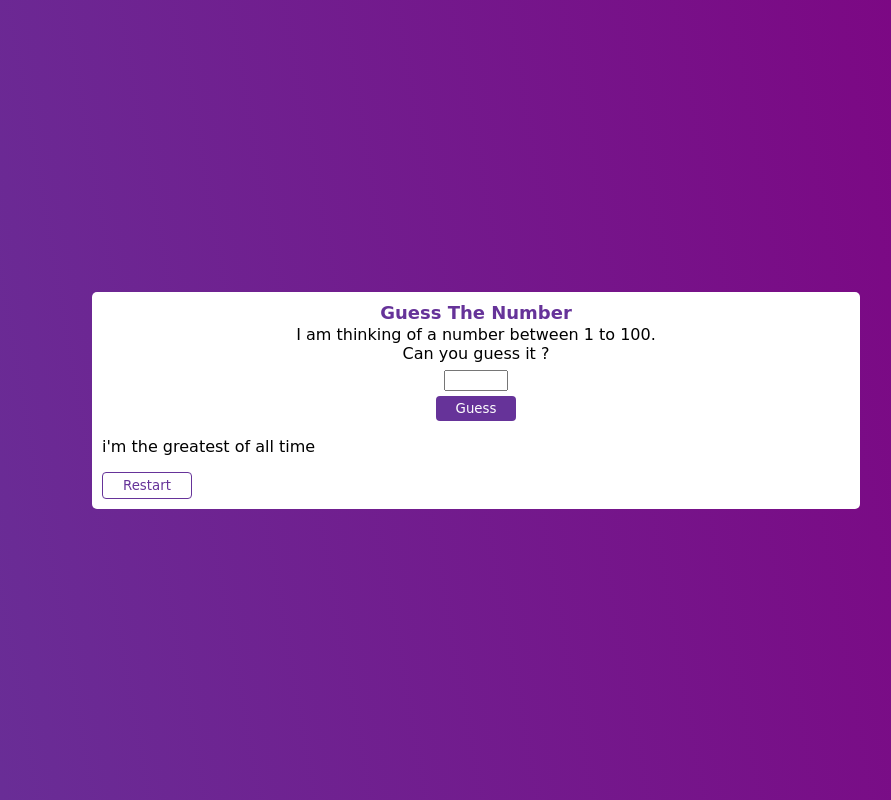
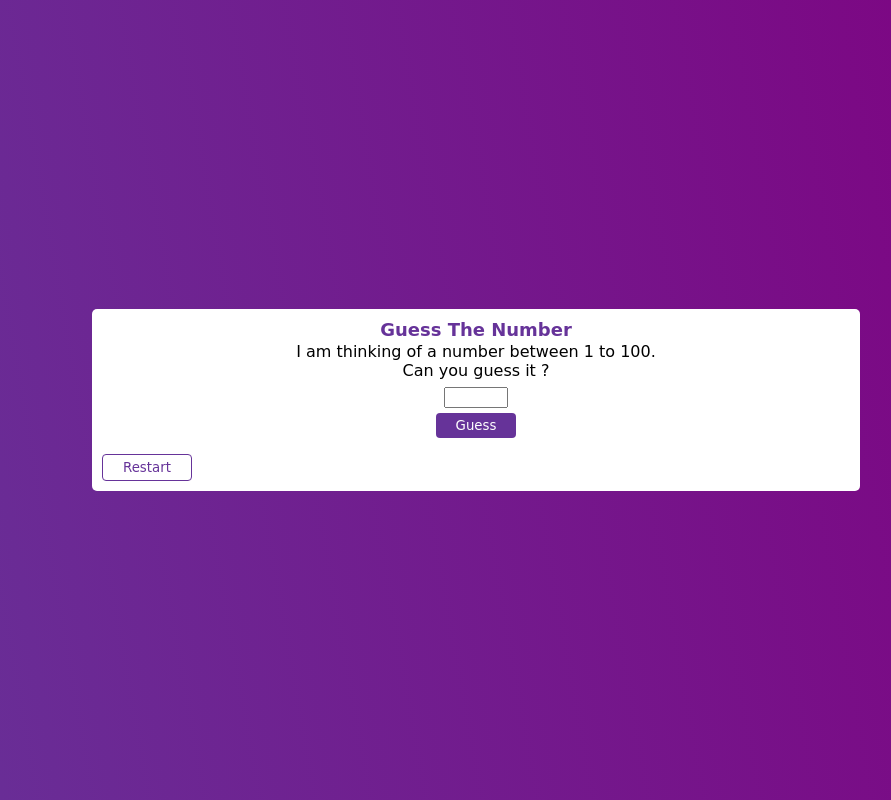
Before and after one commit to iamSuccessful72/iamSuccessful72.github.io, a plain HTML site: page index.html in a window 1280 px wide. Shown: the whole page, without its empty margins (164-1055 px from the left). Drawn offline with Linux system fonts and the light colour scheme.

Commit message:
deleted the paragraph i added earlier

```diff
--- a/index.html
+++ b/index.html
@@ -20,7 +20,6 @@
         </form>
         <div>
             <p class="guess-hint text-center"></p>
-            <p>i'm the greatest of all time</p>
             <button id="restart-button" type="button">Restart</button>
         </div>
     </main>
```
